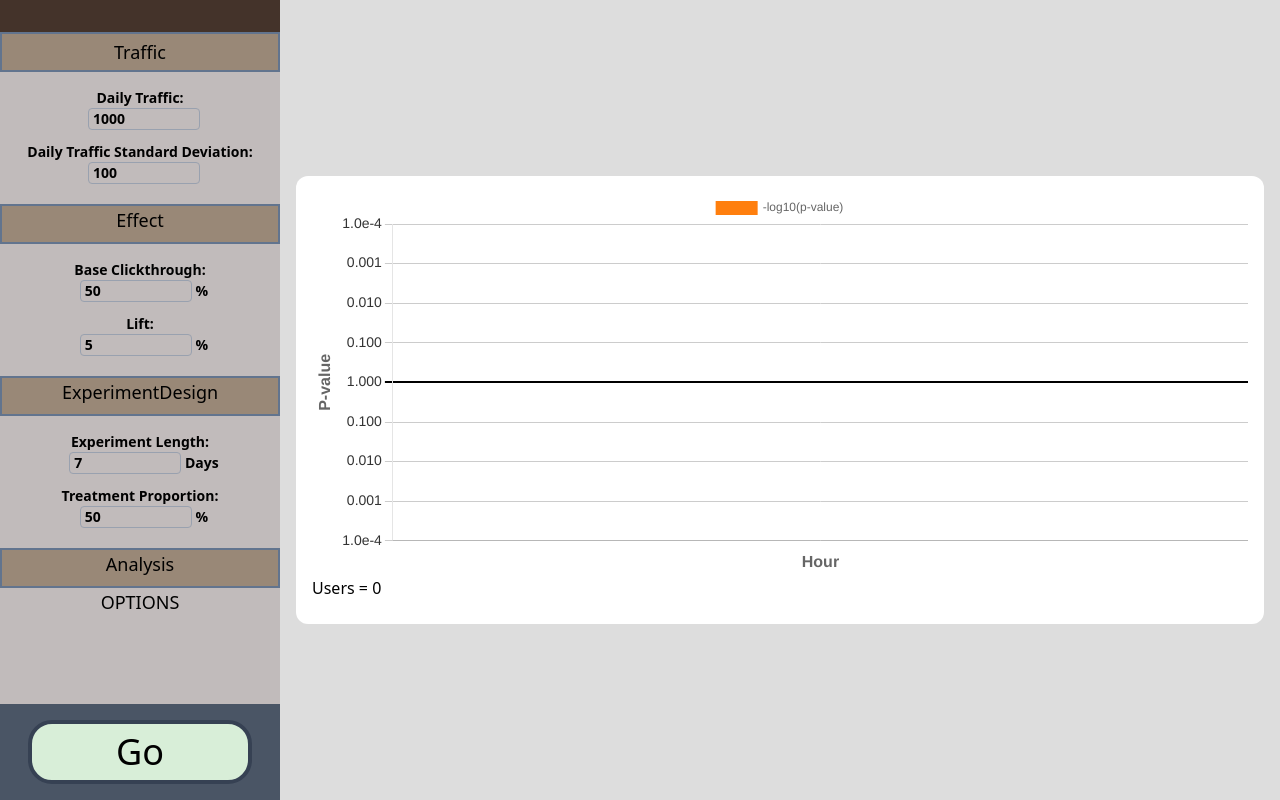
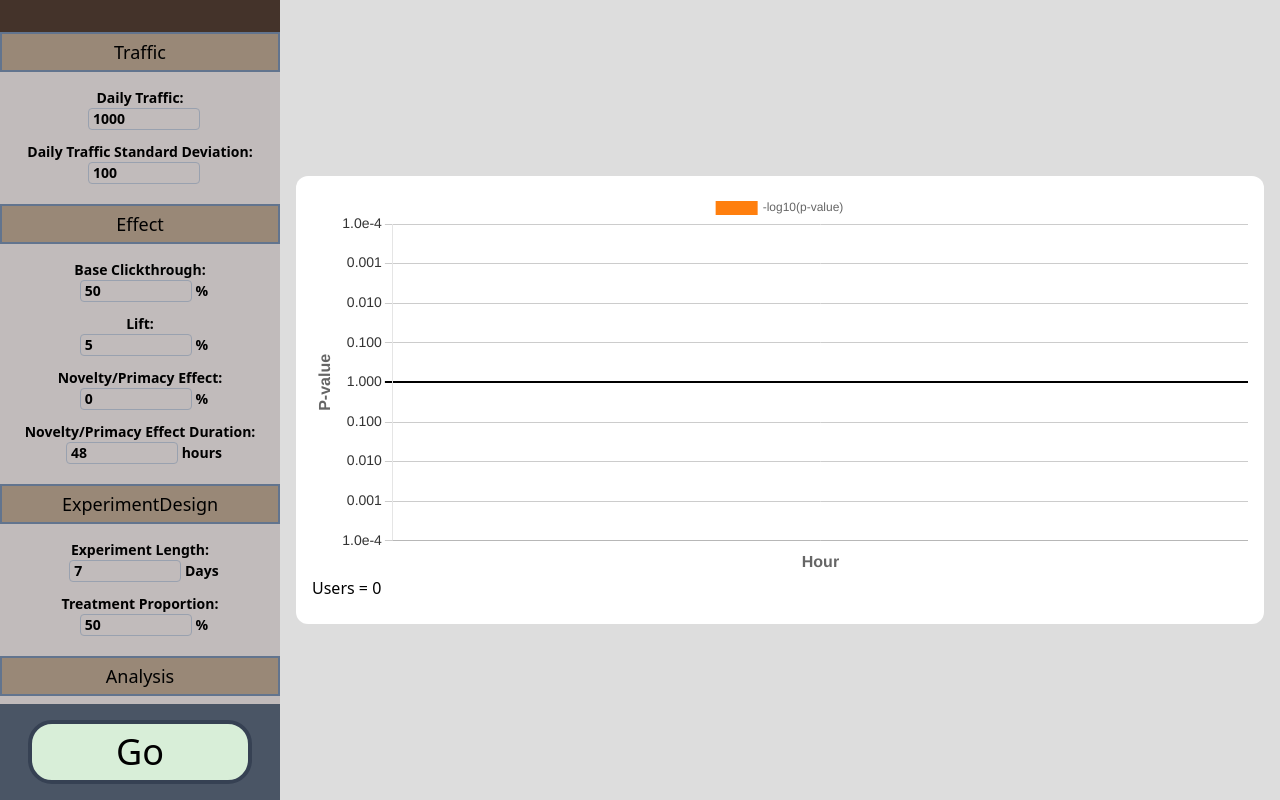
Before and after one commit to HSavich/ab-test-simulation, a React (Vite) app: page / in a window 1280 px wide. Built offline with nearby package versions, Linux system fonts and the light colour scheme.

Commit message:
Added novelty/primacy effect and duration

```diff
--- a/src/App.jsx
+++ b/src/App.jsx
@@ -11,6 +11,8 @@ const App = () => {
     lift: 0.05,
     treatProp: 0.5,
     expLen: 7 * 24,
+    novelty: 0,
+    noveltyLen: 2 * 24,
   });
   const simRef = useRef(null);
 
--- a/src/components/AnalysisOptions.jsx
+++ b/src/components/AnalysisOptions.jsx
@@ -6,7 +6,7 @@ const AnalysisOptions = () => {
   return (
     <>
       <div
-        className="h-10 cursor-pointer border-2 border-slate-500 bg-[#998877] text-center"
+        className="flex h-10 cursor-pointer items-center justify-center border-2 border-slate-500 bg-[#998877] text-center"
         onClick={() => setOpen(!open)}
       >
         Analysis
--- a/src/components/EffectOptions.jsx
+++ b/src/components/EffectOptions.jsx
@@ -15,11 +15,23 @@ const EffectOptions = ({ expOptions }) => {
       expOptions.current.lift = value / 100;
     }
   };
+  const handleNoveltyChange = (e) => {
+    const value = parseFloat(e.target.value, 10) || 0;
+    if (expOptions?.current) {
+      expOptions.current.novelty = value / 100;
+    }
+  };
+  const handleNoveltyLenChange = (e) => {
+    const value = parseFloat(e.target.value, 10) || 0;
+    if (expOptions?.current) {
+      expOptions.current.novelty = value;
+    }
+  };
 
   return (
     <>
       <div
-        className="h-10 cursor-pointer border-2 border-slate-500 bg-[#998877]"
+        className="flex h-10 cursor-pointer items-center justify-center border-2 border-slate-500 bg-[#998877] text-center"
         onClick={() => setOpen(!open)}
       >
         Effect
@@ -50,6 +62,30 @@ const EffectOptions = ({ expOptions }) => {
             />{" "}
             %
           </label>
+          <label className="block font-semibold">
+            Novelty/Primacy Effect:
+            <br />
+            <input
+              type="number"
+              min={-100}
+              className="mb-1 ml-2 w-28 rounded border border-gray-400 px-1 text-black"
+              defaultValue={expOptions.current?.novelty * 100 ?? 0}
+              onChange={handleNoveltyChange}
+            />{" "}
+            %
+          </label>
+          <label className="block font-semibold">
+            Novelty/Primacy Effect Duration:
+            <br />
+            <input
+              type="number"
+              min={-100}
+              className="mb-1 ml-2 w-28 rounded border border-gray-400 px-1 text-black"
+              defaultValue={expOptions.current?.noveltyLen ?? 0}
+              onChange={handleNoveltyLenChange}
+            />{" "}
+            hours
+          </label>
         </div>
       )}
     </>
--- a/src/components/ExperimentDesignOptions.jsx
+++ b/src/components/ExperimentDesignOptions.jsx
@@ -25,7 +25,7 @@ const ExperimentDesignOptions = ({ expOptions }) => {
   return (
     <>
       <div
-        className="h-10 cursor-pointer border-2 border-slate-500 bg-[#998877]"
+        className="flex h-10 cursor-pointer items-center justify-center border-2 border-slate-500 bg-[#998877] text-center"
         onClick={() => setOpen(!open)}
       >
         ExperimentDesign
--- a/src/components/Simulation.jsx
+++ b/src/components/Simulation.jsx
@@ -90,12 +90,23 @@ const Simulation = ({ simRef, expOptions }) => {
       //keep expected value constant for low nU
       //toDo use negative binomial to fix
       nU = Math.min(Math.max(nU, 0), Math.floor(expOptions.current.dau / 12));
+
+      //calculate novelty/primacy effect
+      let novelty =
+        1 +
+        (expOptions.current.novelty *
+          (expOptions.current.noveltyLen - t.hour)) /
+          expOptions.current.noveltyLen;
+      if (t.hour > expOptions.current.noveltyLen) {
+        novelty = 1;
+      }
+
       const nT = binomSample(nU, expOptions.current.treatProp);
       const nC = nU - nT;
       const xC = binomSample(nC, expOptions.current.baseCtr);
       const xT = binomSample(
         nT,
-        expOptions.current.baseCtr * (1 + expOptions.current.lift),
+        expOptions.current.baseCtr * (1 + expOptions.current.lift) * novelty,
       );
 
       t.xC += xC;
```
